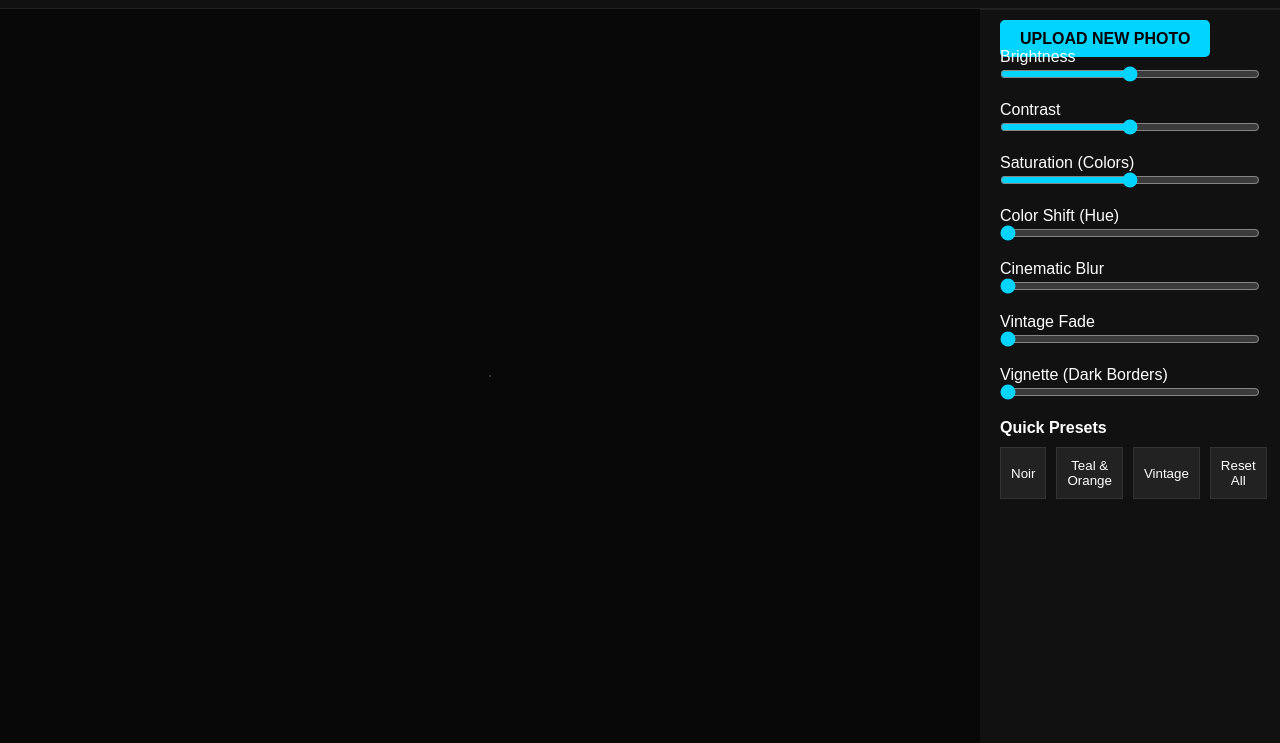
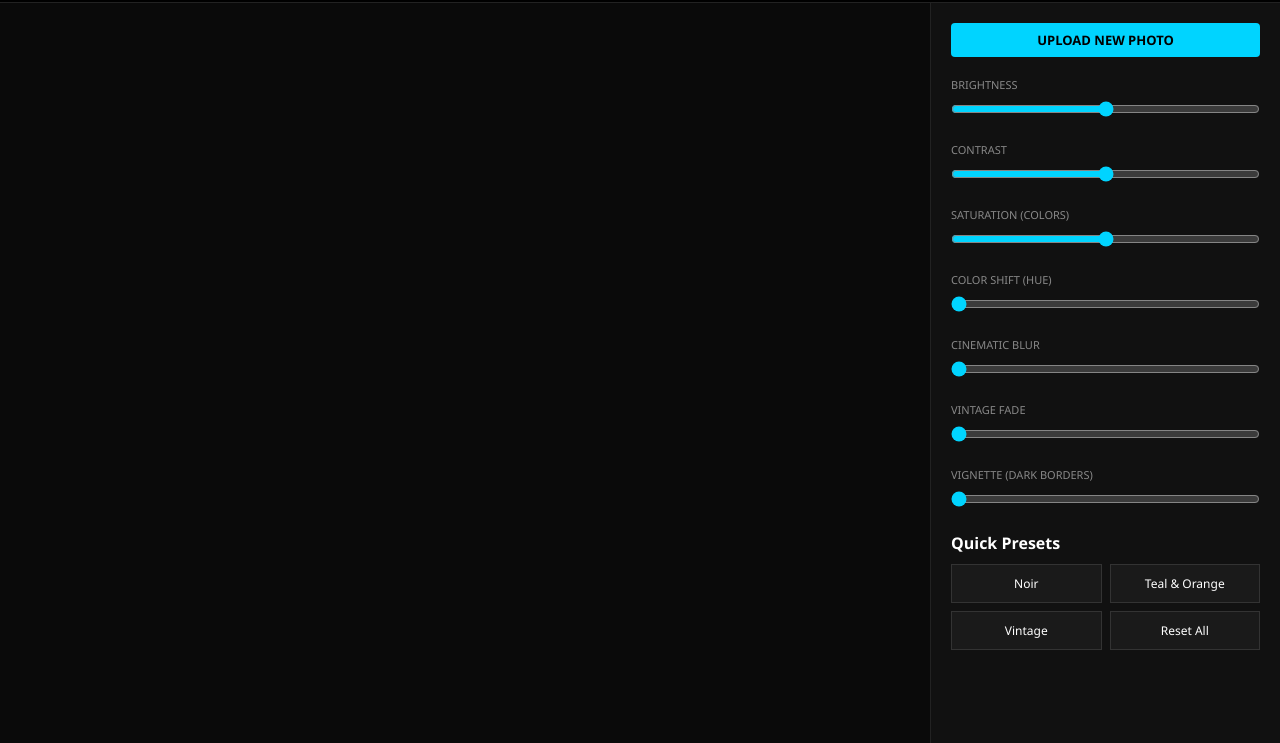
Before and after one commit to rohan-bro/Website-photo-editing, a plain HTML site: page index.html in a window 1280 px wide. Shown: the part 57-800 px from the top of the page. Drawn offline with Linux system fonts and the light colour scheme.

Commit message:
style.css

```diff
--- a/style.css
+++ b/style.css
@@ -1,16 +1,31 @@
-* { margin: 0; padding: 0; box-sizing: border-box; font-family: sans-serif; }
-body { background: #000; color: #fff; height: 100vh; display: flex; flex-direction: column; }
-.navbar { padding: 15px; display: flex; justify-content: space-between; background: #111; border-bottom: 1px solid #222; }
+* { margin: 0; padding: 0; box-sizing: border-box; font-family: 'Segoe UI', sans-serif; }
+body { background: #050505; color: #fff; height: 100vh; display: flex; flex-direction: column; overflow: hidden; }
+
+.navbar { height: 60px; padding: 0 5%; display: flex; justify-content: space-between; align-items: center; background: #000; border-bottom: 1px solid #222; }
+.logo { font-weight: bold; letter-spacing: 2px; }
 .logo span { color: #00d4ff; }
+
 .editor-container { display: flex; flex-direction: column; flex: 1; overflow: hidden; }
-.preview-panel { flex: 1; display: flex; justify-content: center; align-items: center; background: #080808; padding: 10px; position: relative; }
-.canvas-box { position: relative; max-width: 100%; max-height: 100%; border: 1px dashed #333; }
-#main-image { max-width: 100%; max-height: 70vh; display: block; }
-.vignette-overlay { position: absolute; inset: 0; pointer-events: none; }
-.controls-panel { background: #111; padding: 20px; border-top: 1px solid #222; }
-.control-group { margin-bottom: 15px; }
-input[type="range"] { width: 100%; accent-color: #00d4ff; }
-.upload-label, .save-btn { background: #00d4ff; color: #000; padding: 10px 20px; border-radius: 5px; font-weight: bold; cursor: pointer; border: none; }
-.preset-grid { display: flex; gap: 10px; margin-top: 10px; }
-.preset-btn { flex: 1; padding: 10px; background: #222; color: #fff; border: 1px solid #333; cursor: pointer; }
-@media (min-width: 768px) { .editor-container { flex-direction: row; } .controls-panel { width: 300px; } }
+
+.preview-panel { flex: 1; display: flex; justify-content: center; align-items: center; background: #0a0a0a; padding: 20px; position: relative; }
+.canvas-box { position: relative; max-width: 100%; max-height: 100%; box-shadow: 0 0 50px rgba(0,0,0,0.5); }
+#main-image { max-width: 100%; max-height: 75vh; display: block; border-radius: 4px; }
+.vignette-overlay { position: absolute; inset: 0; pointer-events: none; transition: 0.3s; }
+
+.controls-panel { background: #111; padding: 20px; border-top: 1px solid #222; max-height: 50%; overflow-y: auto; }
+.scroll-area { margin-top: 15px; }
+.control-group { margin-bottom: 20px; }
+label { display: block; font-size: 11px; color: #888; text-transform: uppercase; margin-bottom: 8px; }
+input[type="range"] { width: 100%; accent-color: #00d4ff; cursor: pointer; }
+
+.upload-label, .save-btn { background: #00d4ff; color: #000; padding: 8px 15px; border-radius: 4px; font-weight: bold; cursor: pointer; font-size: 13px; border: none; }
+.upload-label { display: block; text-align: center; margin-bottom: 20px; }
+
+.preset-grid { display: grid; grid-template-columns: 1fr 1fr; gap: 8px; margin-top: 10px; }
+.preset-btn { padding: 10px; background: #1a1a1a; color: #fff; border: 1px solid #333; cursor: pointer; font-size: 12px; transition: 0.2s; }
+.preset-btn:hover { border-color: #00d4ff; background: #222; }
+
+@media (min-width: 768px) {
+    .editor-container { flex-direction: row; }
+    .controls-panel { width: 350px; max-height: 100%; border-top: none; border-left: 1px solid #222; }
+}
```
